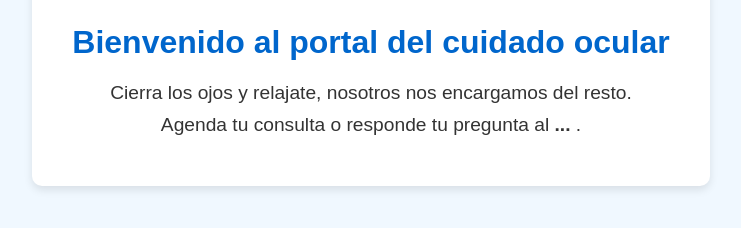
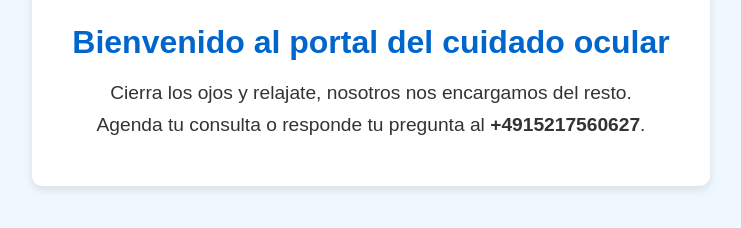
Before and after one commit to leontramontini97/restyoureyes, a plain HTML site: page index.html in a window 1280 px wide. Shown: the part 488-716 px from the top of the page, without its empty margins (269-1010 px from the left). Drawn offline with Linux system fonts and the light colour scheme.

Commit message:
Update index.html

```diff
--- a/index.html
+++ b/index.html
@@ -45,7 +45,7 @@
         <img src='logo_co.jpg' alt="Ojo">
         <h1>Bienvenido al portal del cuidado ocular</h1>
         <p>Cierra los ojos y relajate, nosotros nos encargamos del resto.</p>
-        <p>Agenda tu consulta o responde tu pregunta al <strong>... </strong>.</p>
+        <p>Agenda tu consulta o responde tu pregunta al <strong> +4915217560627</strong>.</p>
     </div>
 </body>
 </html>
```
